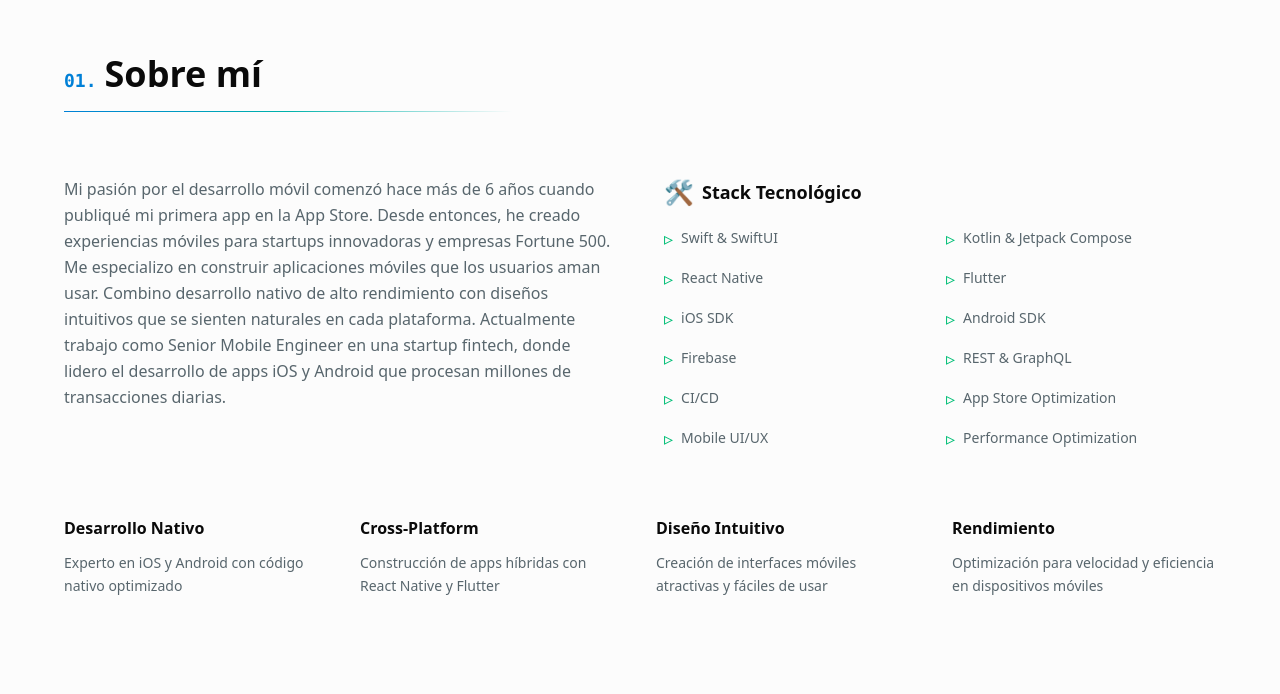
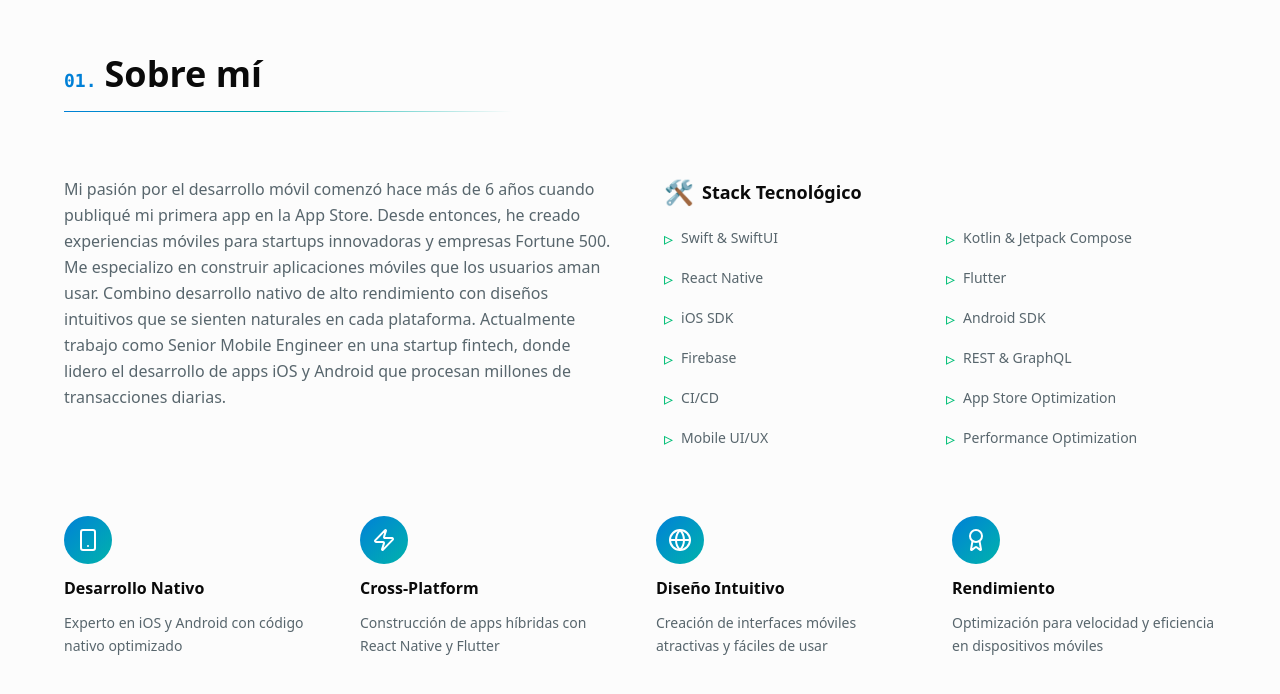
Before and after one commit to tomeydev/portfolio-landing, a React (Vite) app: page / in a window 1280 px wide. Shown: the part 842-1536 px from the top of the page. Built offline with nearby package versions, Linux system fonts and the light colour scheme.

Commit message:
feat(about): integrate Icon component and enhance highlights section

```diff
--- a/src/components/About.jsx
+++ b/src/components/About.jsx
@@ -1,4 +1,6 @@
 import "../App.css";
+import Icon from "./Icon";
+import { Award, Globe, Smartphone, Zap } from "lucide-react";
 
 export default function About() {
 
@@ -18,10 +20,26 @@ export default function About() {
     ];
 
     const highlights = [
-        { title: "Desarrollo Nativo", description: "Experto en iOS y Android con código nativo optimizado" },
-        { title: "Cross-Platform", description: "Construcción de apps híbridas con React Native y Flutter" },
-        { title: "Diseño Intuitivo", description: "Creación de interfaces móviles atractivas y fáciles de usar" },
-        { title: "Rendimiento", description: "Optimización para velocidad y eficiencia en dispositivos móviles" },
+        {
+            icon: Smartphone,
+            title: "Desarrollo Nativo",
+            description: "Experto en iOS y Android con código nativo optimizado"
+        },
+        {
+            icon: Zap,
+            title: "Cross-Platform",
+            description: "Construcción de apps híbridas con React Native y Flutter"
+        },
+        {
+            icon: Globe,
+            title: "Diseño Intuitivo",
+            description: "Creación de interfaces móviles atractivas y fáciles de usar"
+        },
+        {
+            icon: Award,
+            title: "Rendimiento",
+            description: "Optimización para velocidad y eficiencia en dispositivos móviles"
+        },
     ]
 
     return(
@@ -65,6 +83,9 @@ export default function About() {
                 <div className="grid sm:grid-cols-2 lg:grid-cols-4 gap-8">
                     {highlights.map((item) => (
                         <div className="space-y-3 hover:scale-105 transition-transform duration-300">
+                            <Icon>
+                                <item.icon />
+                            </Icon>
                             <h3 className=" font-semibold">{item.title}</h3>
                             <p className=" text-sm text-muted-foreground leading-relaxed">{item.description}</p>
                         </div>
--- /dev/null
+++ b/src/components/Icon.jsx
@@ -0,0 +1,9 @@
+import "../App.css";
+
+export default function Icon({ children }) {
+  return (
+    <div className="w-12 h-12 rounded-full bg-linear-to-br from-primary to-secondary flex items-center justify-center *:text-white *:w-6 *:h-6">
+      {children}
+    </div>
+  );
+}
```
